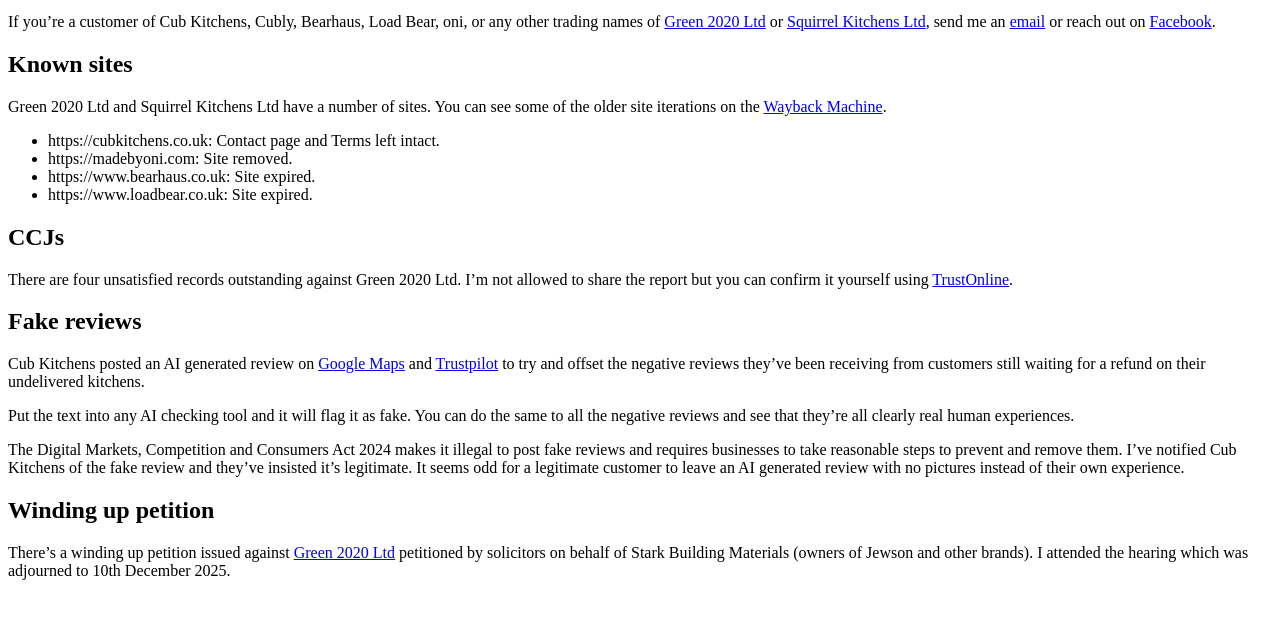
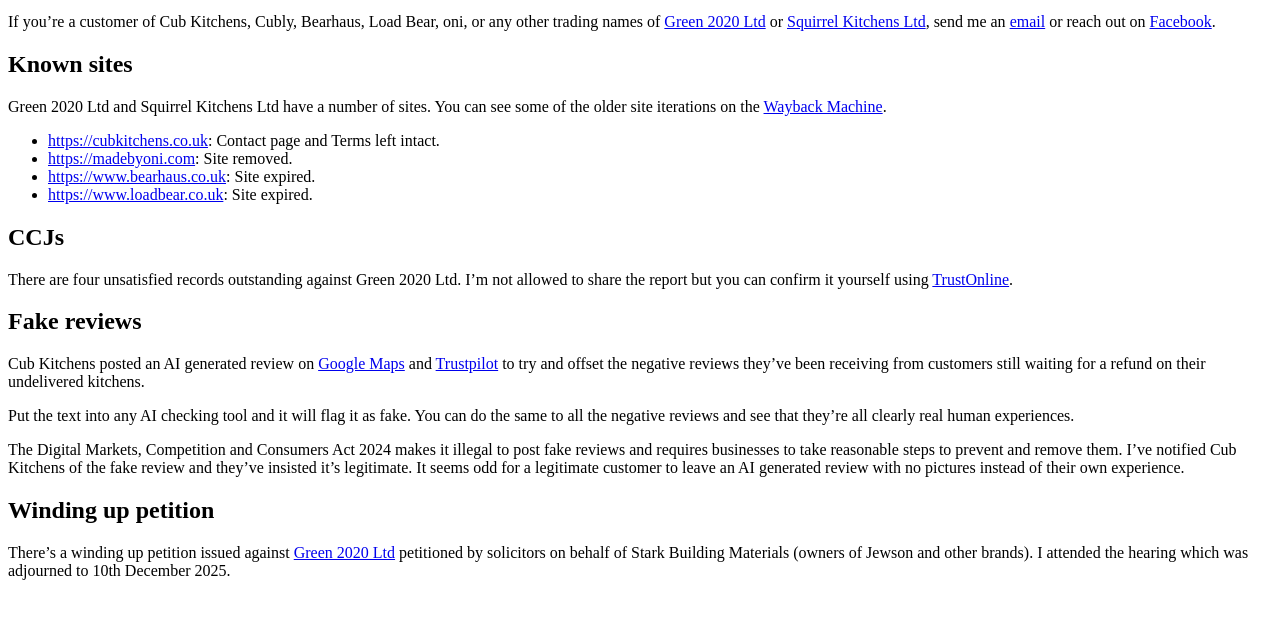
Before and after one commit to jdbaldry/cubkitchens.com, a plain HTML site: page index.html in a window 1280 px wide. Shown: the part 101-720 px from the top of the page. Drawn offline with Linux system fonts and the light colour scheme.

Commit message:
Add links to the expired site
Signed-off-by: Jack Baldry <jack.baldry@grafana.com>

```diff
--- a/index.html
+++ b/index.html
@@ -28,10 +28,15 @@
 can see some of the older site iterations on the <a
 href="https://web.archive.org/">Wayback Machine</a>.</p>
 <ul>
-<li>https://cubkitchens.co.uk: Contact page and Terms left intact.</li>
-<li>https://madebyoni.com: Site removed.</li>
-<li>https://www.bearhaus.co.uk: Site expired.</li>
-<li>https://www.loadbear.co.uk: Site expired.</li>
+<li><a href="https://cubkitchens.co.uk"
+class="uri">https://cubkitchens.co.uk</a>: Contact page and Terms left
+intact.</li>
+<li><a href="https://madebyoni.com"
+class="uri">https://madebyoni.com</a>: Site removed.</li>
+<li><a href="https://www.bearhaus.co.uk"
+class="uri">https://www.bearhaus.co.uk</a>: Site expired.</li>
+<li><a href="https://www.loadbear.co.uk"
+class="uri">https://www.loadbear.co.uk</a>: Site expired.</li>
 </ul>
 <h2 id="ccjs">CCJs</h2>
 <p>There are four unsatisfied records outstanding against Green 2020
```
Also changed, not shown: 1 other file.
